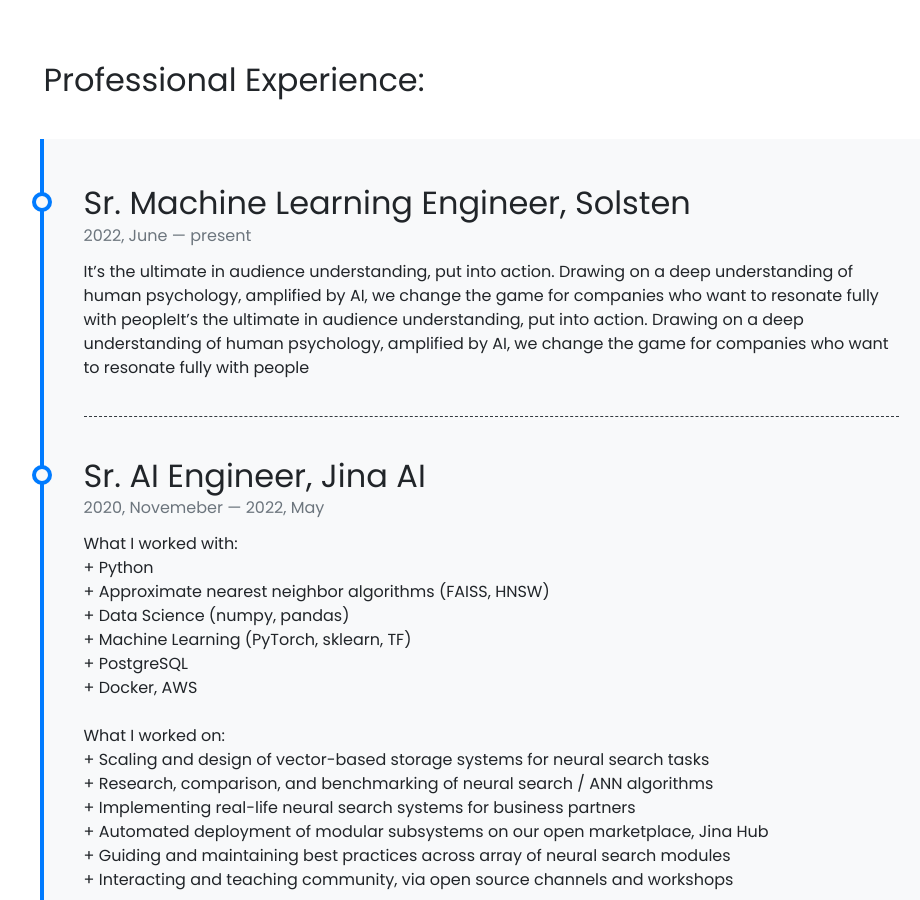
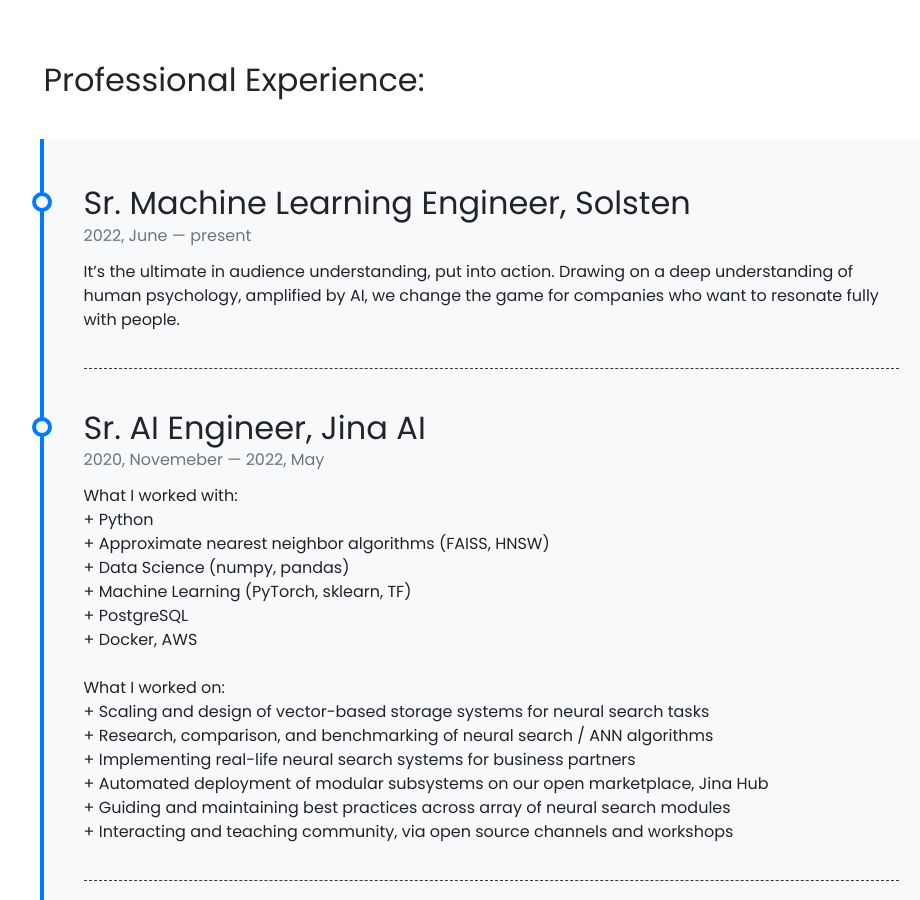
Before and after one commit to cristianmtr/resume, a Jekyll site: the page built from index.html, in a window 1280 px wide and 900 px high, scrolled down 1021 px. Shown: the whole window, without its empty margins (149-1069 px from the left). Built offline with Jekyll 4.4.1, drawn with Linux system fonts in a browser that asks for light colours; nearby versions of some CDN libraries; comment, search, counter and statistics services are not loaded.

Commit message:
Update work.yml

```diff
--- a/_data/work.yml
+++ b/_data/work.yml
@@ -1,7 +1,7 @@
 - title: Sr. Machine Learning Engineer, Solsten
   from: 2022, June
   to: present
-  description: It’s the ultimate in audience understanding, put into action. Drawing on a deep understanding of human psychology, amplified by AI, we change the game for companies who want to resonate fully with peopleIt’s the ultimate in audience understanding, put into action. Drawing on a deep understanding of human psychology, amplified by AI, we change the game for companies who want to resonate fully with people
+  description: It’s the ultimate in audience understanding, put into action. Drawing on a deep understanding of human psychology, amplified by AI, we change the game for companies who want to resonate fully with people.
 
 - title: Sr. AI Engineer, Jina AI
   from: 2020, Novemeber
```
